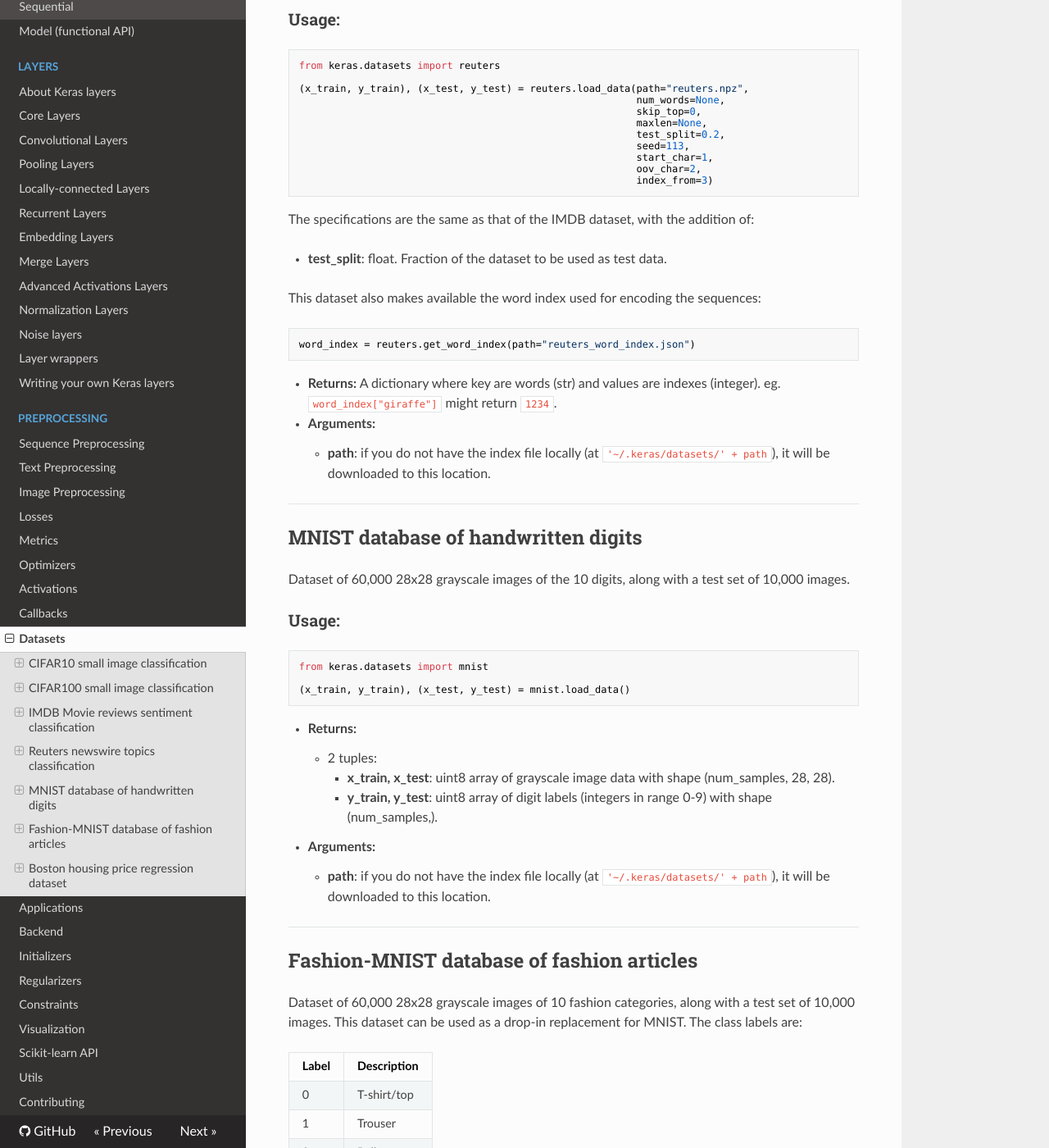
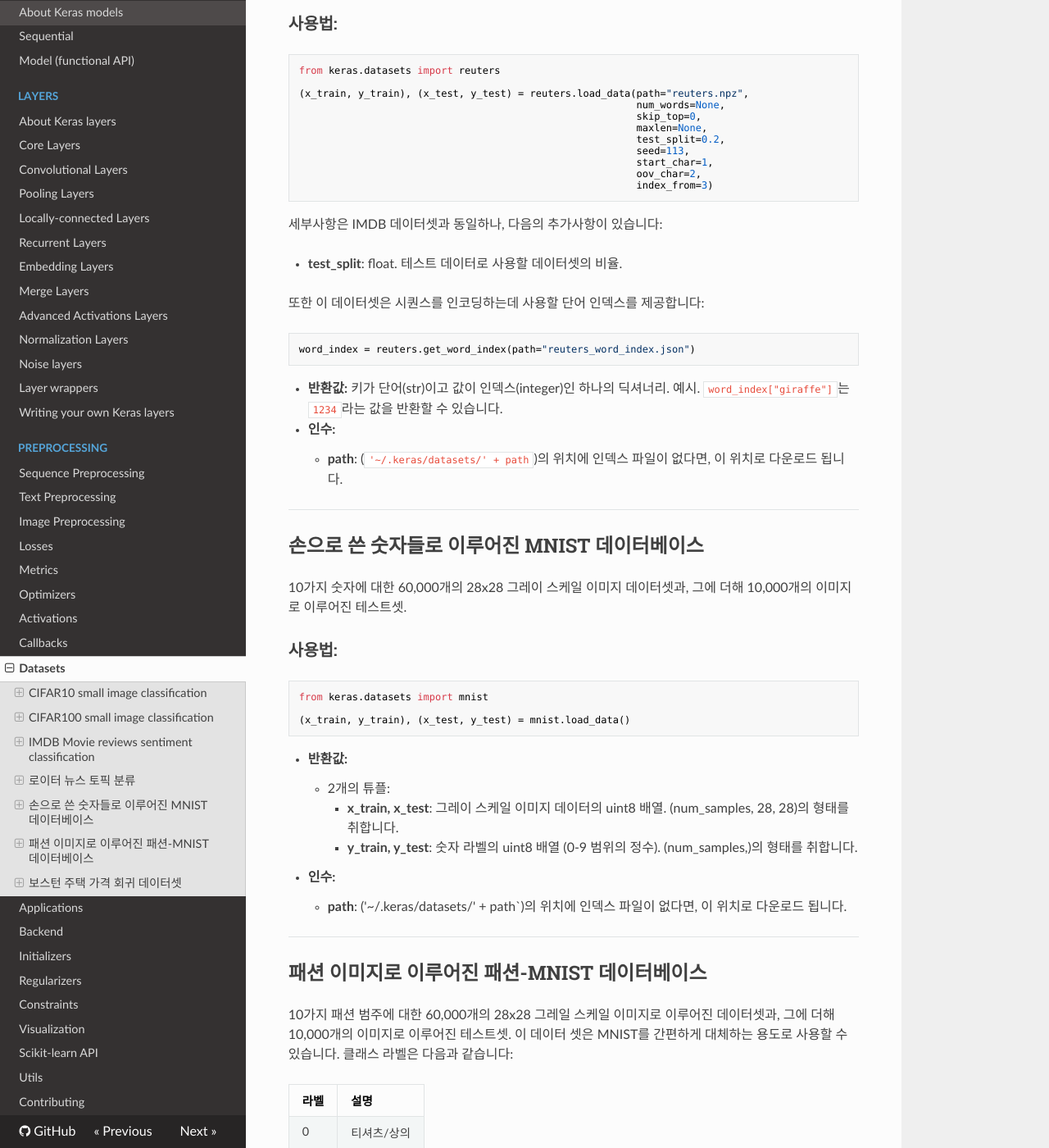
Before and after one commit to keras-team/keras-docs-ko, an MkDocs documentation site: the page built from sources/datasets.md, in a window 1280 px wide and 1400 px high, scrolled down 2385 px. Shown: the whole window at 82% size. Built offline with MkDocs 1.6.1, drawn with Linux system fonts in a browser that asks for light colours; nearby versions of some CDN libraries; some of the changed text lies outside the part shown.

Commit message:
Update datasets.md
로이터, MNIST, 패션-MNIST에 대한 문단을 번역했습니다. (datasets.md 마무리)

````diff
--- a/sources/datasets.md
+++ b/sources/datasets.md
@@ -85,11 +85,11 @@ from keras.datasets import imdb
 
 ---
 
-## Reuters newswire topics classification
+## 로이터 뉴스 토픽 분류
 
-Dataset of 11,228 newswires from Reuters, labeled over 46 topics. As with the IMDB dataset, each wire is encoded as a sequence of word indexes (same conventions).
+46가지 토픽으로 라벨이 달린 11,228개의 로이터 뉴스로 이루어진 데이터셋. IMDB 데이터셋과 마찬가지로, 각 뉴스는 (같은 방식을 사용한) 단어 인덱스의 시퀀스로 인코딩되어 있습니다.
 
-### Usage:
+### 사용법:
 
 ```python
 from keras.datasets import reuters
@@ -105,30 +105,30 @@ from keras.datasets import reuters
                                                          index_from=3)
 ```
 
-The specifications are the same as that of the IMDB dataset, with the addition of:
+세부사항은 IMDB 데이터셋과 동일하나, 다음의 추가사항이 있습니다:
 
-- __test_split__: float. Fraction of the dataset to be used as test data.
+- __test_split__: float. 테스트 데이터로 사용할 데이터셋의 비율.
 
-This dataset also makes available the word index used for encoding the sequences:
+또한 이 데이터셋은 시퀀스를 인코딩하는데 사용할 단어 인덱스를 제공합니다:
 
 ```python
 word_index = reuters.get_word_index(path="reuters_word_index.json")
 ```
 
-- __Returns:__ A dictionary where key are words (str) and values are indexes (integer). eg. `word_index["giraffe"]` might return `1234`.
+- __반환값:__ 키가 단어(str)이고 값이 인덱스(integer)인 하나의 딕셔너리. 예시. `word_index["giraffe"]`는 `1234`라는 값을 반환할 수 있습니다.
 
-- __Arguments:__
+- __인수:__
 
-    - __path__: if you do not have the index file locally (at `'~/.keras/datasets/' + path`), it will be downloaded to this location.
+    - __path__: (`'~/.keras/datasets/' + path`)의 위치에 인덱스 파일이 없다면, 이 위치로 다운로드 됩니다.
 
 
 ---
 
-## MNIST database of handwritten digits
+## 손으로 쓴 숫자들로 이루어진 MNIST 데이터베이스
 
-Dataset of 60,000 28x28 grayscale images of the 10 digits, along with a test set of 10,000 images.
+10가지 숫자에 대한 60,000개의 28x28 그레이 스케일 이미지 데이터셋과, 그에 더해 10,000개의 이미지로 이루어진 테스트셋.
 
-### Usage:
+### 사용법:
 
 ```python
 from keras.datasets import mnist
@@ -136,36 +136,36 @@ from keras.datasets import mnist
 (x_train, y_train), (x_test, y_test) = mnist.load_data()
 ```
 
-- __Returns:__
-    - 2 tuples:
-        - __x_train, x_test__: uint8 array of grayscale image data with shape (num_samples, 28, 28).
-        - __y_train, y_test__: uint8 array of digit labels (integers in range 0-9) with shape (num_samples,).
+- __반환값:__
+    - 2개의 튜플:
+        - __x_train, x_test__: 그레이 스케일 이미지 데이터의 uint8 배열. (num_samples, 28, 28)의 형태를 취합니다.
+        - __y_train, y_test__: 숫자 라벨의 uint8 배열 (0-9 범위의 정수). (num_samples,)의 형태를 취합니다.
 
-- __Arguments:__
+- __인수:__
 
-    - __path__: if you do not have the index file locally (at `'~/.keras/datasets/' + path`), it will be downloaded to this location.
+    - __path__: ('~/.keras/datasets/' + path`)의 위치에 인덱스 파일이 없다면, 이 위치로 다운로드 됩니다.
 
 
 ---
 
-## Fashion-MNIST database of fashion articles
+## 패션 이미지로 이루어진 패션-MNIST 데이터베이스
 
-Dataset of 60,000 28x28 grayscale images of 10 fashion categories, along with a test set of 10,000 images. This dataset can be used as a drop-in replacement for MNIST. The class labels are:
+10가지 패션 범주에 대한 60,000개의 28x28 그레일 스케일 이미지로 이루어진 데이터셋과, 그에 더해 10,000개의 이미지로 이루어진 테스트셋. 이 데이터 셋은 MNIST를 간편하게 대체하는 용도로 사용할 수 있습니다. 클래스 라벨은 다음과 같습니다:
 
-| Label | Description |
+| 라벨 | 설명 |
 | --- | --- |
-| 0 | T-shirt/top |
-| 1 | Trouser |
-| 2 | Pullover |
-| 3 | Dress |
-| 4 | Coat |
-| 5 | Sandal |
-| 6 | Shirt |
-| 7 | Sneaker |
-| 8 | Bag |
-| 9 | Ankle boot |
+| 0 | 티셔츠/상의 |
+| 1 | 바지 |
+| 2 | 점퍼 |
+| 3 | 드레스 |
+| 4 | 코트 |
+| 5 | 샌들 |
+| 6 | 셔츠 |
+| 7 | 운동화 |
+| 8 | 가방 |
+| 9 | 앵클 부츠 |
 
-### Usage:
+### 사용법:
 
 ```python
 from keras.datasets import fashion_mnist
@@ -173,24 +173,24 @@ from keras.datasets import fashion_mnist
 (x_train, y_train), (x_test, y_test) = fashion_mnist.load_data()
 ```
 
-- __Returns:__
-    - 2 tuples:
-        - __x_train, x_test__: uint8 array of grayscale image data with shape (num_samples, 28, 28).
-        - __y_train, y_test__: uint8 array of labels (integers in range 0-9) with shape (num_samples,).
+- __반환값:__
+    - 2개의 튜플:
+        - __x_train, x_test__: 그레이 스케일 이미지 데이터의 uint8 배열. (num_samples, 28, 28)의 형태를 취합니다.
+        - __y_train, y_test__: 숫자 라벨의 uint8 배열 (0-9 범위의 정수). (num_samples,)의 형태를 취합니다.
 
 
 ---
 
-## Boston housing price regression dataset
+## 보스턴 주택 가격 회귀 데이터셋
 
 
-Dataset taken from the StatLib library which is maintained at Carnegie Mellon University.
+카네기 멜론 대학이 관리하는 StatLib 도서관의 데이터셋.
 
-Samples contain 13 attributes of houses at different locations around the Boston suburbs in the late 1970s.
-Targets are the median values of the houses at a location (in k$).
+각 샘플은 1970년대 보스턴 근교 여러지역에 위치한 주택의 13가지 속성으로 이루어져 있습니다.
+타겟은 한 지역의 주택들의 (1,000$ 단위) 중앙값입니다.
 
 
-### Usage:
+### 사용법:
 
 ```python
 from keras.datasets import boston_housing
@@ -198,12 +198,11 @@ from keras.datasets import boston_housing
 (x_train, y_train), (x_test, y_test) = boston_housing.load_data()
 ```
 
-- __Arguments:__
-    - __path__: path where to cache the dataset locally
-        (relative to ~/.keras/datasets).
-    - __seed__: Random seed for shuffling the data
-        before computing the test split.
-    - __test_split__: fraction of the data to reserve as test set.
+- __인수:__
+    - __path__: 데이터셋을 로컬로 캐싱할 경로
+        (~/.keras/datasets를 기준으로).
+    - __seed__: 테스트 데이터를 분할하기 전 데이터 셔플링을 위한 시드.
+    - __test_split__: 테스트셋으로 남겨둘 데이터의 비율.
 
-- __Returns:__
-    Tuple of Numpy arrays: `(x_train, y_train), (x_test, y_test)`.
+- __반환값:__
+    Numpy 배열들로 이루어진 튜플: `(x_train, y_train), (x_test, y_test)`.
````
